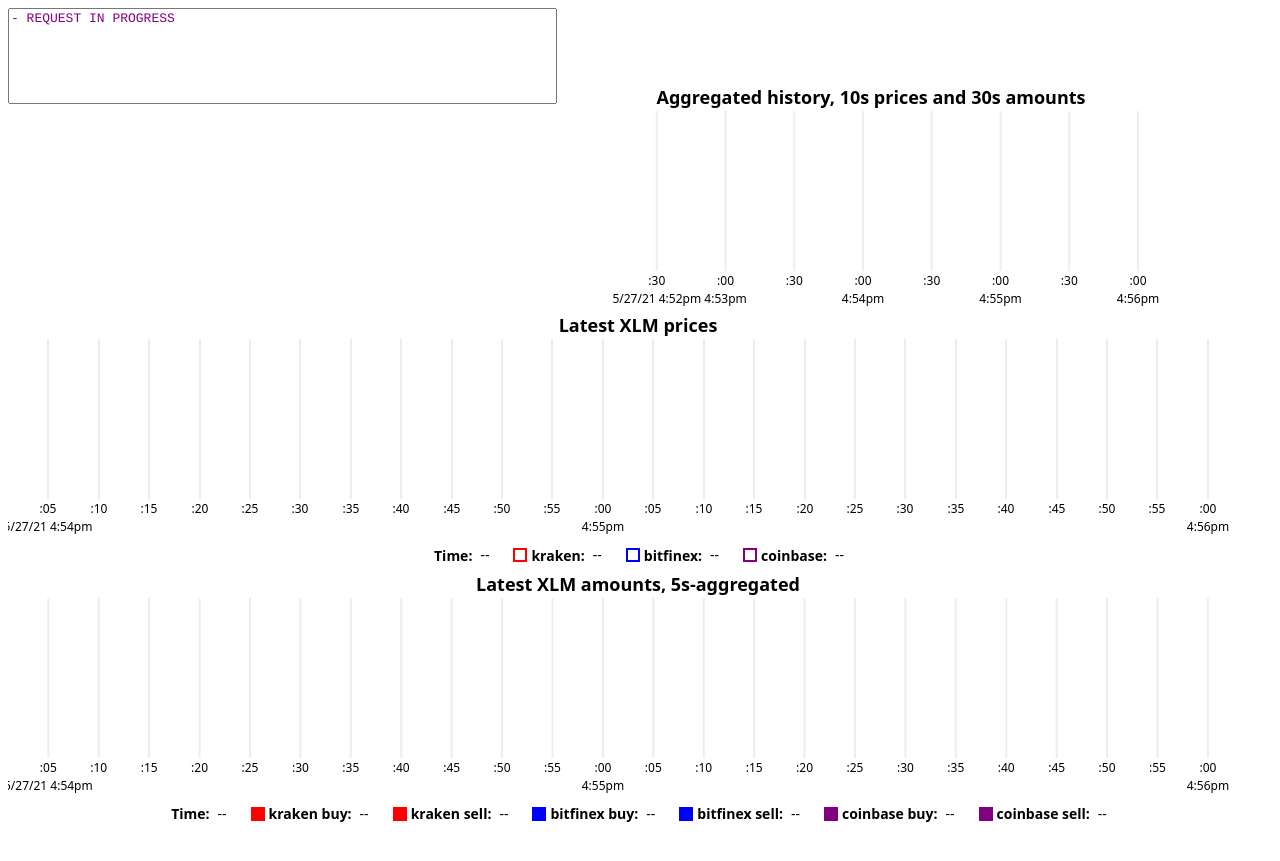
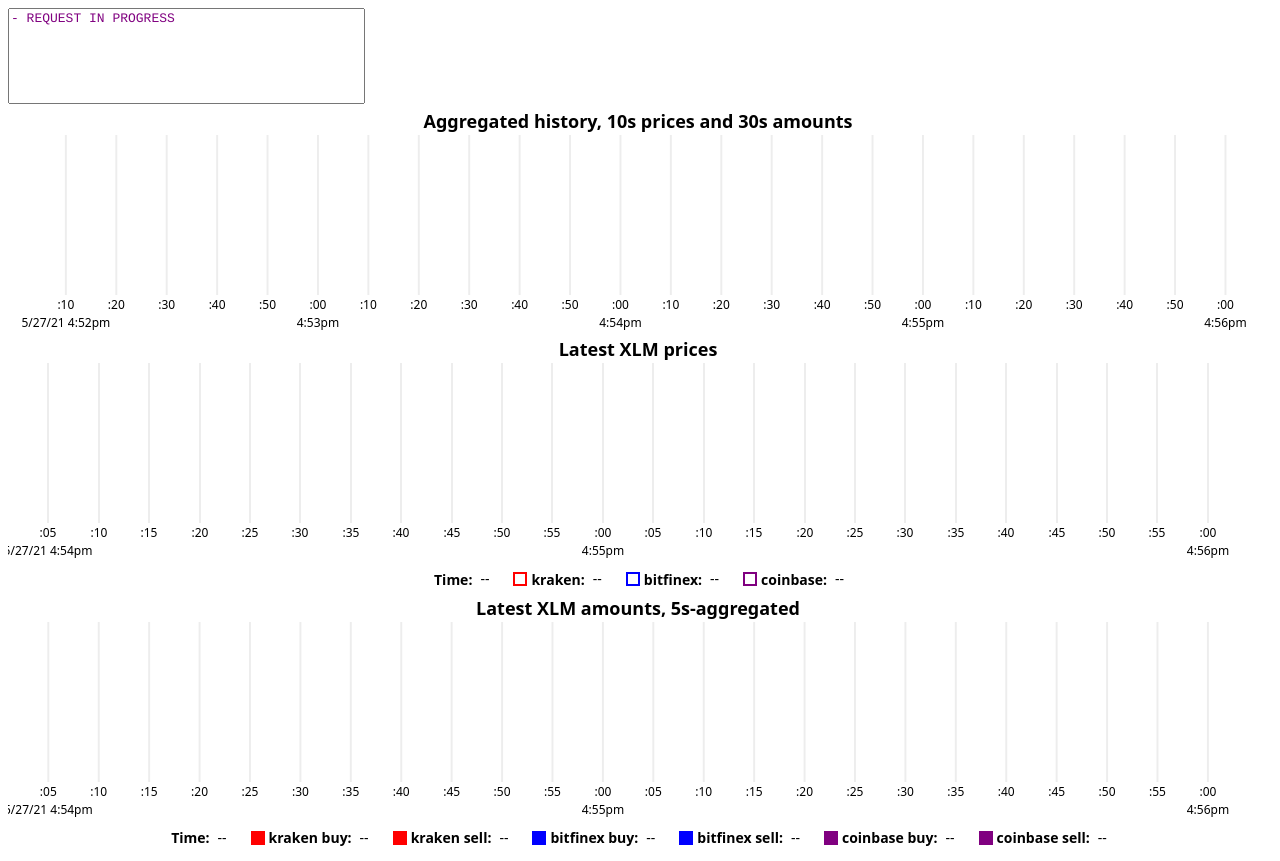
Before and after one commit to amissine/pmc, a plain HTML site: page sandbox.html in a window 1280 px wide. Before the commit the page ends 837 px from the top, so only its background shows below. Drawn offline with Linux system fonts and the light colour scheme; no server answers.

Commit message:
Improve layout

```diff
--- a/opts3.js
+++ b/opts3.js
@@ -1,7 +1,13 @@
+function getSize() { // {{{1
+  return {
+    width: window.innerWidth - 20,
+    height: window.innerHeight  / 4,
+  }
+}
+
 const opts3 = {
   title: "Aggregated history, 10s prices and 30s amounts",
-  width: 600,
-  height: window.innerHeight  / 4,
+  ...getSize(),
   pxAlign: 0,
   ms: 1,
   cursor: { drag: { x: true, y: true } },
--- a/sandbox.css
+++ b/sandbox.css
@@ -4,10 +4,8 @@
 }
 
 textarea.event-log {
-  box-sizing: border-box;
   color: purple;
   display: inline-block;
   resize: none;
   font: 13px courier;
-  margin-right: 10px;
 }
--- a/sandbox.html
+++ b/sandbox.html
@@ -9,9 +9,8 @@
   </head>
   <body>
     <script src="./uplot/uPlot.iife.js"></script>
-    <div id="charts">
-      <textarea readonly class="event-log" rows='6' cols='66'></textarea>
-    </div>
+    <textarea readonly class="event-log" rows='6' cols='42'></textarea>
+    <div id="charts"></div>
     <script src='./classes.js'></script>
     <script src='./opts3.js'></script>
     <script src='./uplot.js'></script>
--- a/uplot.js
+++ b/uplot.js
@@ -55,13 +55,6 @@ function recvTradesXLM (exchangeIdx, umf) { // TODO splice umf into chart data {
         last = dagg1030[0].length - 1, tLast = dagg1030[0][last]
       db[last] = b; ds[last] = s
     }) // }}}2
-  }
-}
-
-function getSize() { // {{{1
-  return {
-    width: window.innerWidth - 20,
-    height: window.innerHeight  / 4,
   }
 }
 
```
